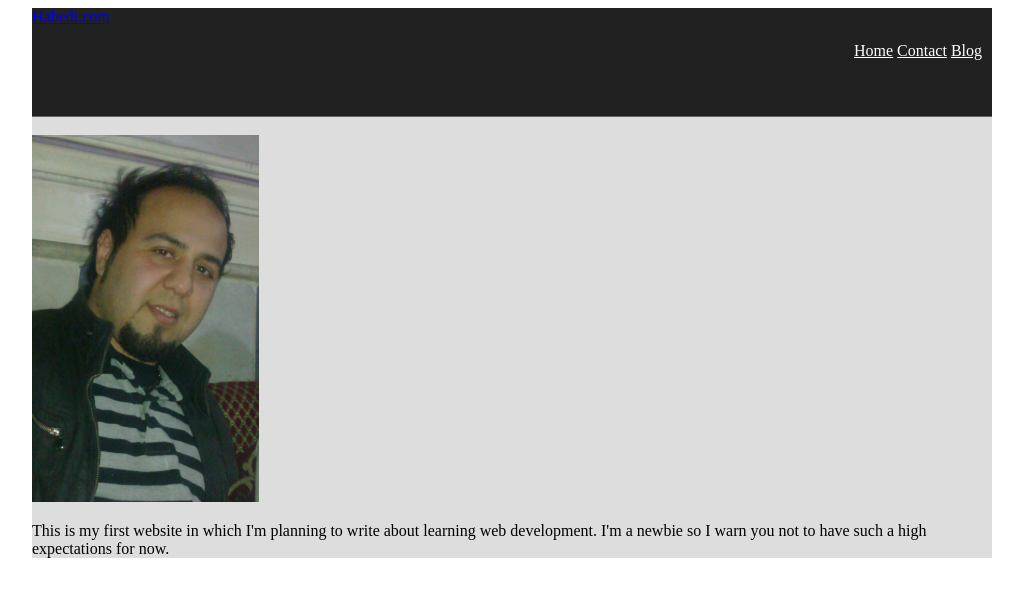
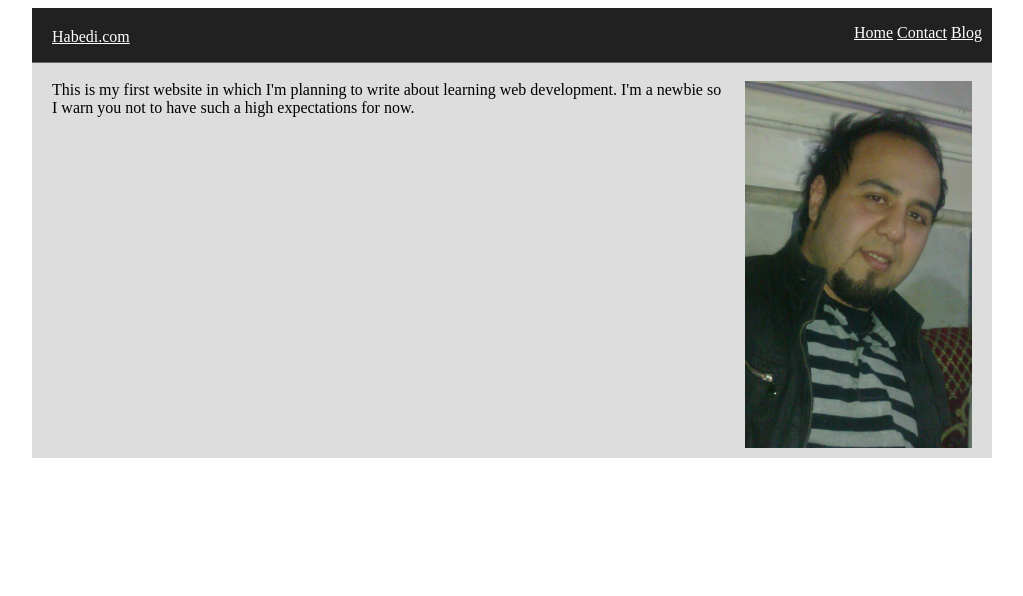
Before and after one commit to habedi65/habedi.com, a plain HTML site: page index.html in a window 1280 px wide. Shown: the whole page, without its empty margins (128-1151 px from the left). Drawn offline with Linux system fonts and the light colour scheme.

Commit message:
Css for content, image

```diff
--- a/css/style.css
+++ b/css/style.css
@@ -8,6 +8,21 @@
 
 /*  Common
 -------------------------*/
+
+.clearfix:after {
+     visibility: hidden;
+     display: block;
+     font-size: 0;
+     content: " ";
+     clear: both;
+     height: 0;
+     }
+.clearfix { display: inline-block; }
+/* start commented backslash hack \*/
+* html .clearfix { height: 1%; }
+.clearfix { display: block; }
+/* close commented backslash hack */
+
 
 /*  Grid
 -------------------------*/
@@ -21,13 +36,22 @@
 
 /* header */
 header {
-	min-height: 108px;
+	position: relative;
+	min-height: 54px;
 	border-bottom: 1px solid #666;
 	margin-bottom: 18px;
 	background: #212121;
 }
 
- .navigation {
+
+#logo {
+	position: absolute;
+	top: 20px;
+	left: 20px;
+	color: #fff;
+}
+
+.navigation {
 
 	float: right;
 	margin-right: 10px;
@@ -44,7 +68,14 @@ header {
 	color: #fff;
 }
 
-
+/* content */
+.content {
+	padding: 0  20px;
+}
+.image.profile {
+	float: right;
+	margin: 0 0 10px 20px;
+}
 
 /*  Fonts
 -------------------------*/
--- a/index.html
+++ b/index.html
@@ -21,8 +21,8 @@
  		</nav>
  	</header>
 
- 	<section class="content">
- 		<img src="img/hamed.jpg" alt="Photo of Hamed">
+ 	<section class="content clearfix">
+ 		<img class="image profile" src="img/hamed.jpg" alt="Photo of Hamed">
  		<p>
  			This is my first website in which I'm planning to write about learning web development.
  			I'm a newbie so I warn you not to have such a high expectations for now.
```
